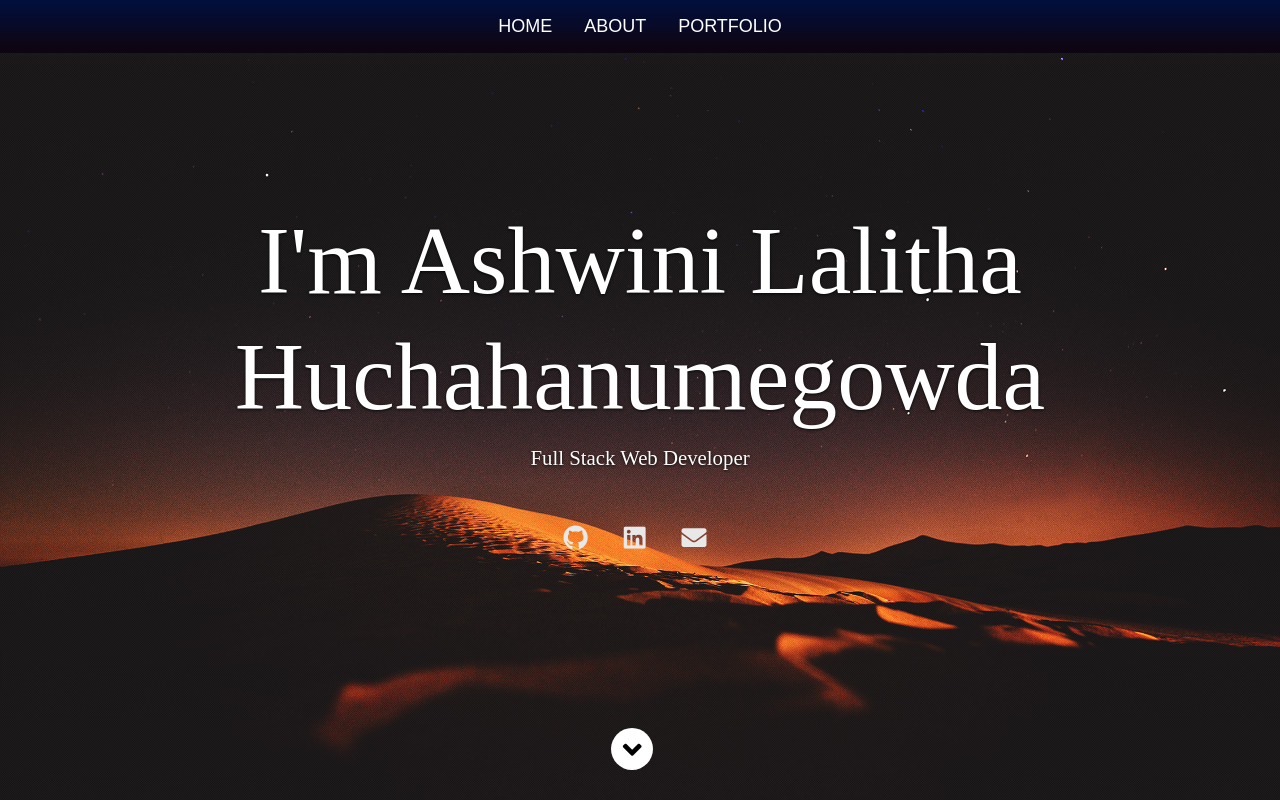
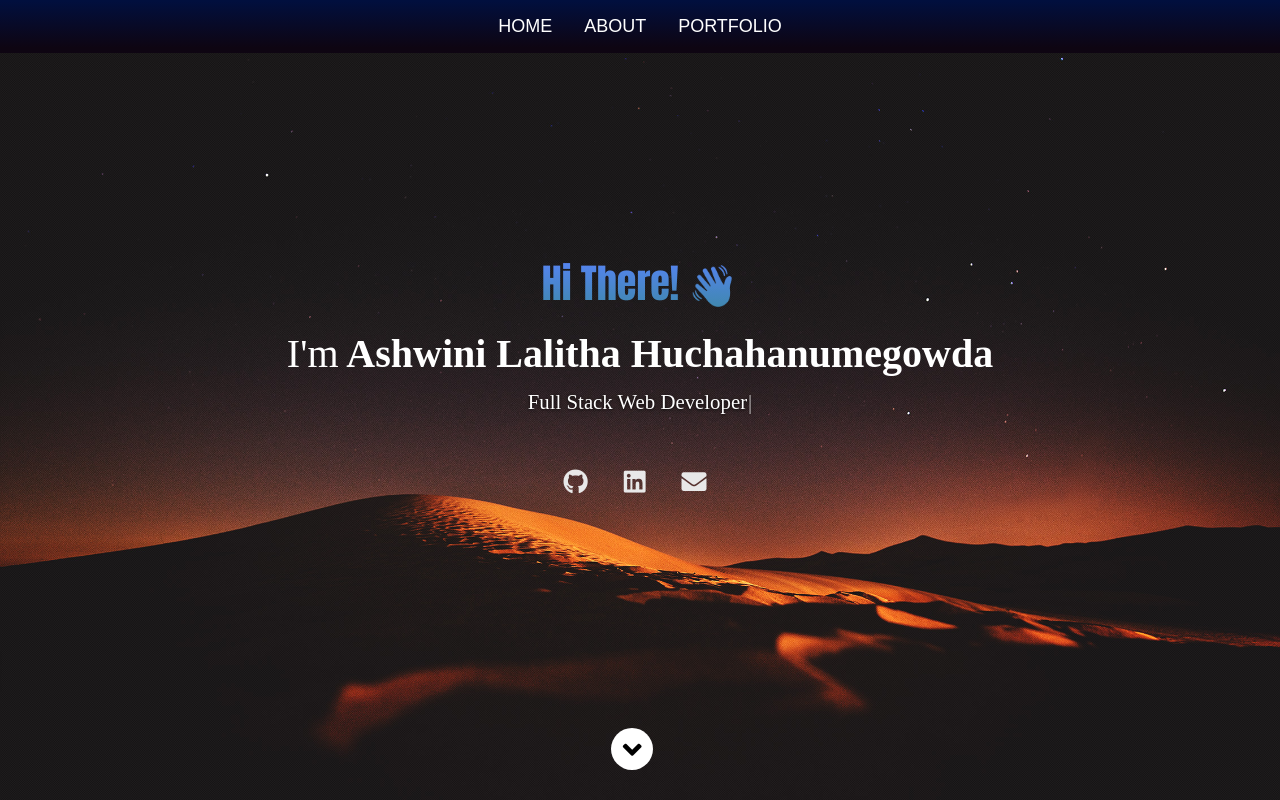
Before and after one commit to ashwinilh/portfolio, a React (Create React App) app: page / in a window 1280 px wide. Shown: the top 800 px of the page. Built offline with nearby package versions, Linux system fonts and the light colour scheme.

Commit message:
adding typwriter effect

```diff
--- a/package.json
+++ b/package.json
@@ -15,6 +15,7 @@
     "react-router-dom": "^6.4.1",
     "react-scripts": "5.0.1",
     "save-dev": "^0.0.1-security",
+    "typewriter-effect": "^2.19.0",
     "web-vitals": "^2.1.4"
   },
   "scripts": {
--- a/src/App.css
+++ b/src/App.css
@@ -82,7 +82,7 @@ a.nav-link:hover{
 
 .heading{
   /* background: -webkit-linear-gradient(#3a444e, #d84e4e); */
-  background: -webkit-linear-gradient(#5759F5, #711a8c);
+  background: -webkit-linear-gradient(#5784f5, #40a8bdc7);
   background-clip: border-box;
   -webkit-background-clip: text;
   -webkit-text-fill-color: transparent;
--- a/src/components/About/index.js
+++ b/src/components/About/index.js
@@ -21,8 +21,7 @@ export default function About() {
 							</div>
 						</div>
 
-						<div
-							className="col-md-9 col-sm-12" style={{ margin: '0 auto', padding: '0 25px'}}	>
+						<div className="col-md-9 col-sm-12" style={{ margin: '0 auto', padding: '0 25px'}}	>
 							<p style={{ margin: '20px 10px 0 10px', textAlign: 'justify', fontSize: '1.1em', color:'	#282828' }}>
 								Passionate full stack web developer
 							</p>
--- /dev/null
+++ b/src/components/Home/Type.js
@@ -0,0 +1,21 @@
+import React from "react";
+import Typewriter from "typewriter-effect";
+
+function Type() {
+  return (
+    <Typewriter
+      options={{
+        strings: [
+          "Full Stack Web Developer",
+          "MERN Stack Developer",
+          "Responsive Web application designer",
+        ],
+        autoStart: true,
+        loop: true,
+        deleteSpeed: 50,
+      }}
+    />
+  );
+}
+
+export default Type;
--- a/src/components/Home/index.js
+++ b/src/components/Home/index.js
@@ -1,16 +1,27 @@
+import Type from "./Type";
 
 function Home() {
   return (
-    <div className= "text-center home-section justify-content-center text-white">
-        <h1 className="home-name">I'm Ashwini Lalitha Huchahanumegowda</h1>
-        <p className="home-description">Full Stack Web Developer</p>
-        <div className ='container mb-3 mt-4' >
+    <div className="text-center home-section justify-content-center text-white">
+      <h1 style={{ paddingBottom: 15 }} className="heading">
+        Hi There!{" "}
+        <span className="wave" role="img" aria-labelledby="wave">
+          👋🏻
+        </span>
+      </h1>
+
+      <h1 className="heading-name">
+        I'm
+        <strong className="main-name"> Ashwini Lalitha Huchahanumegowda</strong>
+      </h1>
+      <p className="home-description"><Type /></p>
+      <div className='container mb-3 mt-4' >
         <a href="https://github.com/ashwinilh" className="btn tooltip-test icon" title="Github" target="_blank" rel="noopener noreferrer"
-                style={{fontSize:25, color:'#E8E8E8', marginRight:10}}><i className="fab fa-github"></i></a>
+          style={{ fontSize: 25, color: '#E8E8E8', marginRight: 10 }}><i className="fab fa-github"></i></a>
         <a href="https://www.linkedin.com/in/ashwinilh12/" className="btn tooltip-test icon" title="Linkedin"
-                target="_blank" rel="noopener noreferrer" style={{fontSize:25,color:'#E8E8E8',marginRight:10}}><i className="fab fa-linkedin"></i></a>
+          target="_blank" rel="noopener noreferrer" style={{ fontSize: 25, color: '#E8E8E8', marginRight: 10 }}><i className="fab fa-linkedin"></i></a>
         <a href="mailto: ashwini.lh12@gmail.com" className="btn tooltip-test icon" title="Email" target="_blank" rel="noopener noreferrer"
-                style={{fontSize:25, color:'#E8E8E8', marginRight:10}}><i className="fas fa-envelope"></i></a>
+          style={{ fontSize: 25, color: '#E8E8E8', marginRight: 10 }}><i className="fas fa-envelope"></i></a>
       </div>
       <p className="scrolldown">
         <a href="#about"><i className="fas fa-angle-down"></i></a>
```
Also changed, not shown: 1 other file (tests, documents, lock files or other folders). Lines whose indentation alone changed are shown as unchanged.
